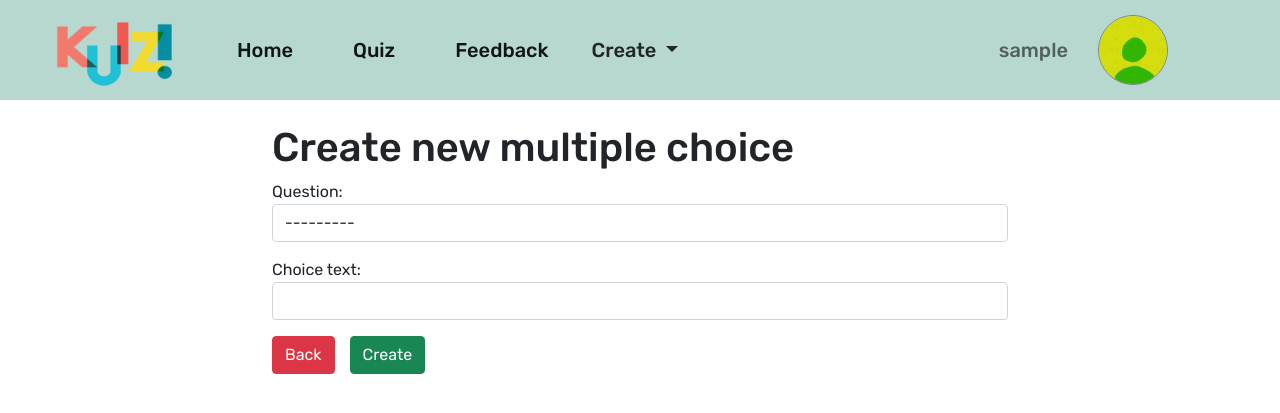
After one commit to ParnThanatibordee/KUIZ, a Django app: page /kuiz/create/multiple/choice in a window 1280 px wide. The commit adds this page. Shown: the top 413 px of the page. Run offline with Django 3.2, Linux system fonts and the light colour scheme; the visitor is signed in with stand-in values (Sample User, id 1); data that the repository does not hold is empty; some libraries are stand-ins or nearby versions.

Commit message:
create new multiple choice page

```diff
--- /dev/null
+++ b/KUIZ/templates/KUIZ/new_multiple_choice.html
@@ -0,0 +1,44 @@
+{% extends 'KUIZ/main.html' %}
+{% load static %}
+{% block css %}
+<link rel="stylesheet" type="text/css" href="{% static 'KUIZ/css/navbar.css' %}">
+<link rel="stylesheet" type="text/css" href="{% static 'KUIZ/css/sidebar.css' %}">
+<link rel="stylesheet" type="text/css" href="{% static 'fontawesome/css/all.min.css' %}" />
+{% endblock css %}
+{% block title %}<title>KUIZ | New Multiple Choice</title>{% endblock %}
+{% block nav %}
+    {% include 'components/navbar.html' %}
+{% endblock %}
+{% block content %}
+<div class="container mt-4">
+  <div class="row justify-content-md-center">
+      <div class="col-md-8 col-12">
+          <h1>Create new multiple choice</h1>
+            <form
+              action="{% url 'new_multiple_choice' %}"
+              method="post"
+              class="form-group"
+              enctype="multipart/form-data">
+              {% csrf_token %}
+              {{ choice_form.as_p }}
+              <div class="d-flex">
+                <a
+                  class="btn btn-danger"
+                  href="{% url 'detail' %}"
+                  style="margin: 0"
+                  >
+                  Back
+                </a>
+                <button
+                  class="btn btn-success"
+                  type="submit"
+                  style="margin-left: 15px;"
+                >
+                  Create
+                </button>
+              </div>
+          </form>
+      </div>
+  </div>
+</div>
+{% endblock %}
--- a/KUIZ/templates/KUIZ/select_question.html
+++ b/KUIZ/templates/KUIZ/select_question.html
@@ -23,7 +23,7 @@
                       <i class="fas fa-caret-down"></i>
                     </button>
                     <div class="dropdown-menu">
-                        <a href="#" class="btn btn-secondary active">Create Multiple Choice</a>
+                        <a href="{% url 'new_multiple_choice' %}" class="btn btn-secondary active">Create Multiple Choice</a>
                         <a href="#" class="btn btn-warning active">Edit Multiple Choice</a>
                         <a href="#" class="btn btn-secondary active">Create Typing Choice</a>
                         <a href="#" class="btn btn-warning active">Edit Typing Choice</a>
--- a/KUIZ/urls.py
+++ b/KUIZ/urls.py
@@ -15,5 +15,6 @@ urlpatterns = [
     path('create/question', views.new_question, name='new_question'),
     path('select/question/<int:pk>', views.select_question, name='select_question'),
     path('edit/question/<int:question_id>', views.edit_question, name='edit_question'),
+    path('create/multiple/choice', views.new_multiple_choice, name='new_multiple_choice'),
     path('feedback/', views.get_feedback, name='feedback')
 ]
--- a/KUIZ/views.py
+++ b/KUIZ/views.py
@@ -2,7 +2,7 @@ from django.shortcuts import render, redirect, get_object_or_404
 from django.http import HttpResponse, HttpResponseRedirect
 from django.urls import reverse
 import random
-from .forms import FeedbackForm, NewQuizForm, NewQuestionForm
+from .forms import FeedbackForm, NewQuizForm, NewQuestionForm, NewMultipleChoiceForm
 from KUIZ.models import Quiz, Feedback, Question, Attendee, Choice, Type, Answer, Score
 from django.contrib.auth.decorators import login_required
 
@@ -271,11 +271,13 @@ def new_question(request):
         question_form = NewQuestionForm()
     return render(request, "KUIZ/new_question.html", {"question_form": question_form})
 
+
 @login_required(login_url='/login')
 def select_question(request, pk):
     quiz = Quiz.objects.get(pk=pk)
     questions = quiz.question_set.all()
     return render(request, "KUIZ/select_question.html", {"questions": questions})
+
 
 @login_required(login_url='/login')
 def edit_question(request, question_id):
@@ -296,3 +298,20 @@ def edit_question(request, question_id):
             question.save()
             return redirect('detail')
     return render(request, "KUIZ/edit_question.html", {"question": question, 'question_form': question_form})
+
+
+@login_required(login_url='/login')
+def new_multiple_choice(request):
+    """Create a new multiple choice by teacher."""
+    if request.method == "POST":
+        choice_form = NewMultipleChoiceForm(request.POST)
+        if choice_form.is_valid():
+            try:
+                choice = choice_form.save()
+            except:
+                return redirect('detail')
+            choice.save()
+            return redirect('detail')
+    else:
+        choice_form = NewMultipleChoiceForm()
+    return render(request, "KUIZ/new_multiple_choice.html", {"choice_form": choice_form})
```
